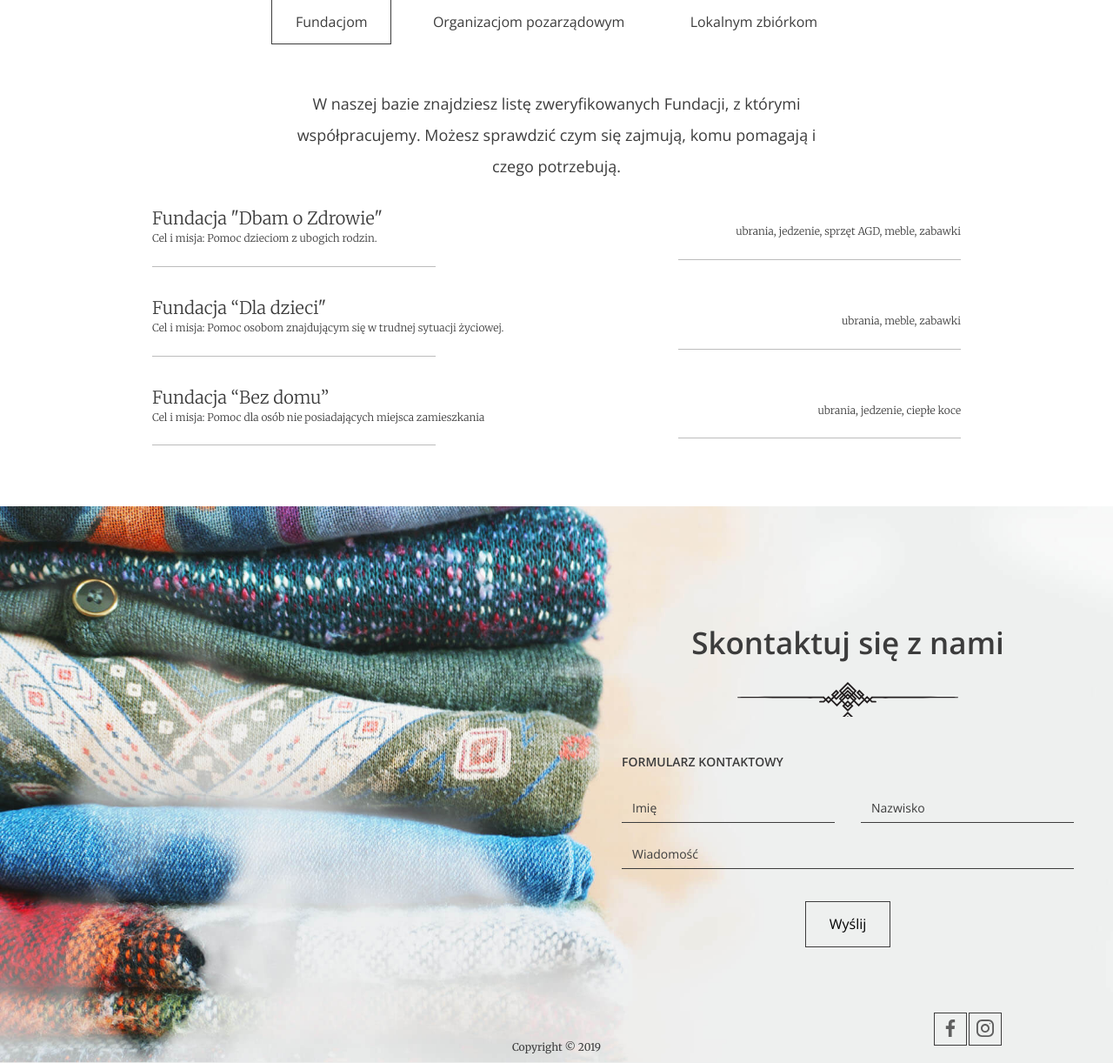
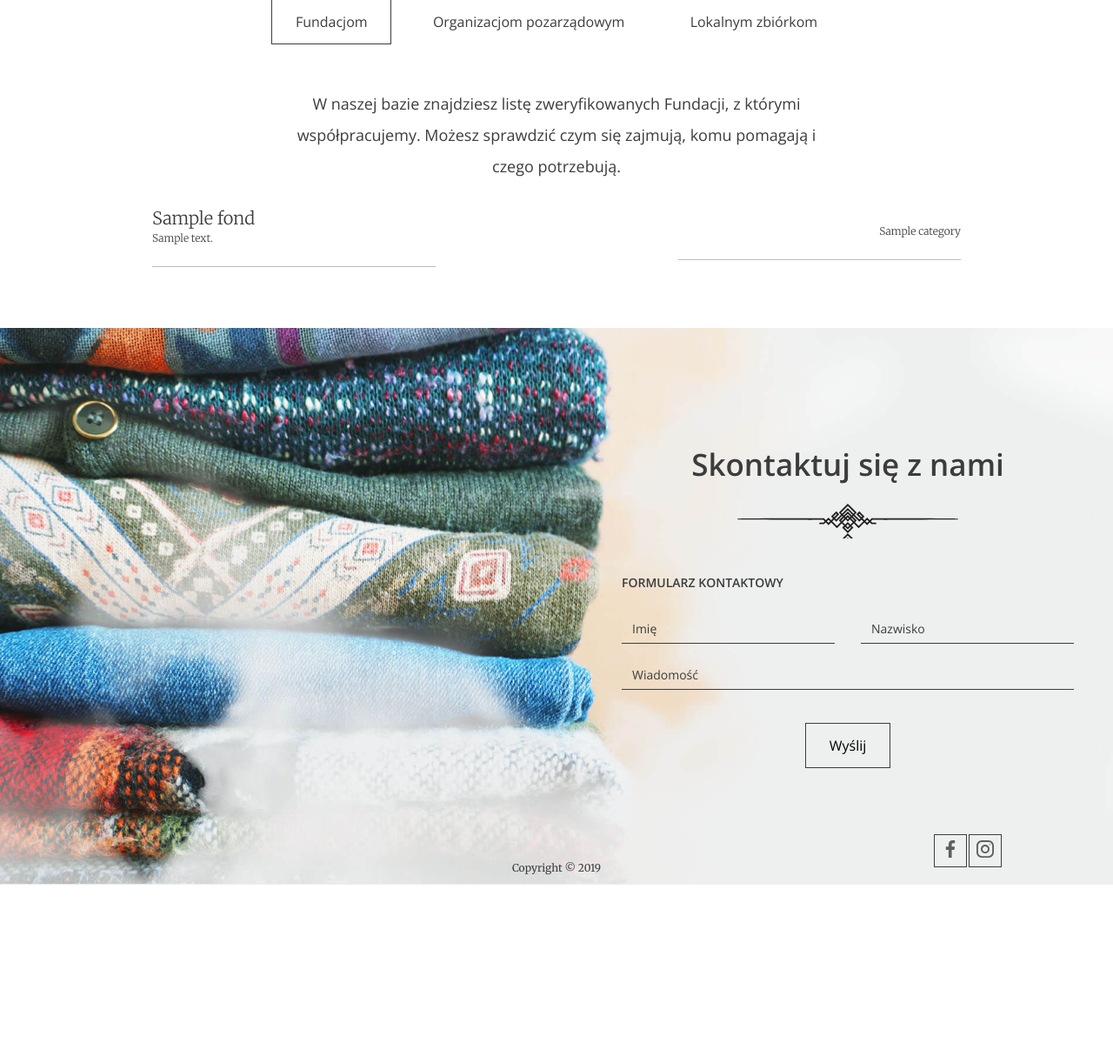
Before and after one commit to wiksez/share-your-stuff, a Django app: template In_good_hands/templates/index.html in a window 1280 px wide. Shown: the part 2719-3941 px from the top of the page at 87% size. After the commit the page ends 3736 px from the top, so only its background shows below. Run offline with Django 3.2, Linux system fonts and the light colour scheme; the template is opened without the code that fills it: most values are stand-ins (such as "Sample title", 1, 10 or a date in 2020).

Commit message:
zadanie2.4 instytucji

```diff
--- a/In_good_hands/templates/base.html
+++ b/In_good_hands/templates/base.html
@@ -33,6 +33,6 @@
       </div>
     </footer>
 
-    <script src="js/app.js"></script>
+    <script src="{% static 'js/app.js' %}"></script>
   </body>
 </html>
--- a/In_good_hands/templates/index.html
+++ b/In_good_hands/templates/index.html
@@ -86,9 +86,9 @@
       <h2>Komu pomagamy?</h2>
 
       <ul class="help--buttons">
-        <li data-id="1"><a href="#" class="btn btn--without-border active">Fundacjom</a></li>
-        <li data-id="2"><a href="#" class="btn btn--without-border">Organizacjom pozarządowym</a></li>
-        <li data-id="3"><a href="#" class="btn btn--without-border">Lokalnym zbiórkom</a></li>
+        <li data-id="1"><a href="#help1" class="btn btn--without-border active">Fundacjom</a></li>
+        <li data-id="2"><a href="#help2" class="btn btn--without-border">Organizacjom pozarządowym</a></li>
+        <li data-id="3"><a href="#help3" class="btn btn--without-border">Lokalnym zbiórkom</a></li>
       </ul>
 
       <!-- SLIDE 1 -->
@@ -96,32 +96,16 @@
         <p>W naszej bazie znajdziesz listę zweryfikowanych Fundacji, z którymi współpracujemy. Możesz sprawdzić czym się zajmują, komu pomagają i czego potrzebują.</p>
 
         <ul class="help--slides-items">
+            {% for fond in fonds %}
           <li>
             <div class="col">
-              <div class="title">Fundacja "Dbam o Zdrowie"</div>
-              <div class="subtitle">Cel i misja: Pomoc dzieciom z ubogich rodzin.</div>
+              <div class="title">{{ fond.name }}</div>
+              <div class="subtitle">{{ fond.description }}</div>
             </div>
 
-            <div class="col"><div class="text">ubrania, jedzenie, sprzęt AGD, meble, zabawki</div></div>
+            <div class="col"><div class="text">{% for category in fond.categories.all %} {{ category.name }} {% endfor %}</div></div>
           </li>
-
-          <li>
-            <div class="col">
-              <div class="title">Fundacja “Dla dzieci"</div>
-              <div class="subtitle">Cel i misja: Pomoc osobom znajdującym się w trudnej sytuacji życiowej.</div>
-            </div>
-
-            <div class="col"><div class="text">ubrania, meble, zabawki</div></div>
-          </li>
-
-          <li>
-            <div class="col">
-              <div class="title">Fundacja “Bez domu”</div>
-              <div class="subtitle">Cel i misja: Pomoc dla osób nie posiadających miejsca zamieszkania</div>
-            </div>
-
-            <div class="col"><div class="text">ubrania, jedzenie, ciepłe koce</div></div>
-          </li>
+            {% endfor %}
         </ul>
         <!-- Pagination
         <ul class="help--slides-pagination">
@@ -140,41 +124,16 @@
           quos suscipit corporis!
         </p>
         <ul class="help--slides-items">
+            {% for org in organization %}
           <li>
             <div class="col">
-              <div class="title">Organizacja 1</div>
-              <div class="subtitle">Lorem ipsum dolor sit amet consectetur.</div>
+              <div class="title">{{ org.name }}</div>
+              <div class="subtitle">{{ org.description }}</div>
             </div>
 
-            <div class="col"><div class="text">Lorem ipsum dolor sit amet consectetur adipisicing elit.</div></div>
+            <div class="col"><div class="text">{% for category in org.categories.all %} {{ category.name }} {% endfor %}</div></div>
           </li>
-
-          <li>
-            <div class="col">
-              <div class="title">Organizacja 2</div>
-              <div class="subtitle">Lorem ipsum dolor sit amet consectetur.</div>
-            </div>
-
-            <div class="col"><div class="text">Lorem ipsum dolor sit amet consectetur adipisicing elit.</div></div>
-          </li>
-
-          <li>
-            <div class="col">
-              <div class="title">Organizacja 3</div>
-              <div class="subtitle">Lorem ipsum dolor sit amet consectetur.</div>
-            </div>
-
-            <div class="col"><div class="text">Lorem ipsum dolor sit amet consectetur adipisicing elit.</div></div>
-          </li>
-
-          <li>
-            <div class="col">
-              <div class="title">Organizacja 4</div>
-              <div class="subtitle">Lorem ipsum dolor sit amet consectetur.</div>
-            </div>
-
-            <div class="col"><div class="text">Lorem ipsum dolor sit amet consectetur adipisicing elit.</div></div>
-          </li>
+            {% endfor %}
         </ul>
 
         <!-- Pagination
@@ -192,23 +151,16 @@
       <div class="help--slides" data-id="3">
         <p>Lorem ipsum dolor sit amet, his ocurreret persequeris ea, ad utinam laudem duo. Verterem adipisci partiendo eos ne, ea his reque quaeque recteque, ne quo lobortis intellegam.</p>
         <ul class="help--slides-items">
+            {% for collection in collections %}
           <li>
             <div class="col">
-              <div class="title">Lokalna zbiórka 1</div>
-              <div class="subtitle">Lorem ipsum dolor sit amet consectetur.</div>
+              <div class="title">{{ collection.name }}</div>
+              <div class="subtitle">{{ collection.description }}.</div>
             </div>
 
-            <div class="col"><div class="text">Lorem ipsum dolor sit amet consectetur adipisicing elit.</div></div>
+            <div class="col"><div class="text">{% for category in collection.categories.all %} {{ category.name }} {% endfor %}</div></div>
           </li>
-
-          <li>
-            <div class="col">
-              <div class="title">Lokalna zbiórka 2</div>
-              <div class="subtitle">Lorem ipsum dolor sit amet consectetur.</div>
-            </div>
-
-            <div class="col"><div class="text">Lorem ipsum dolor sit amet consectetur adipisicing elit.</div></div>
-          </li>
+            {% endfor %}
         </ul>
 
         <!-- Pagination
```
Also changed, not shown: In_good_hands/myapp/views.py (+6 -1 lines).
